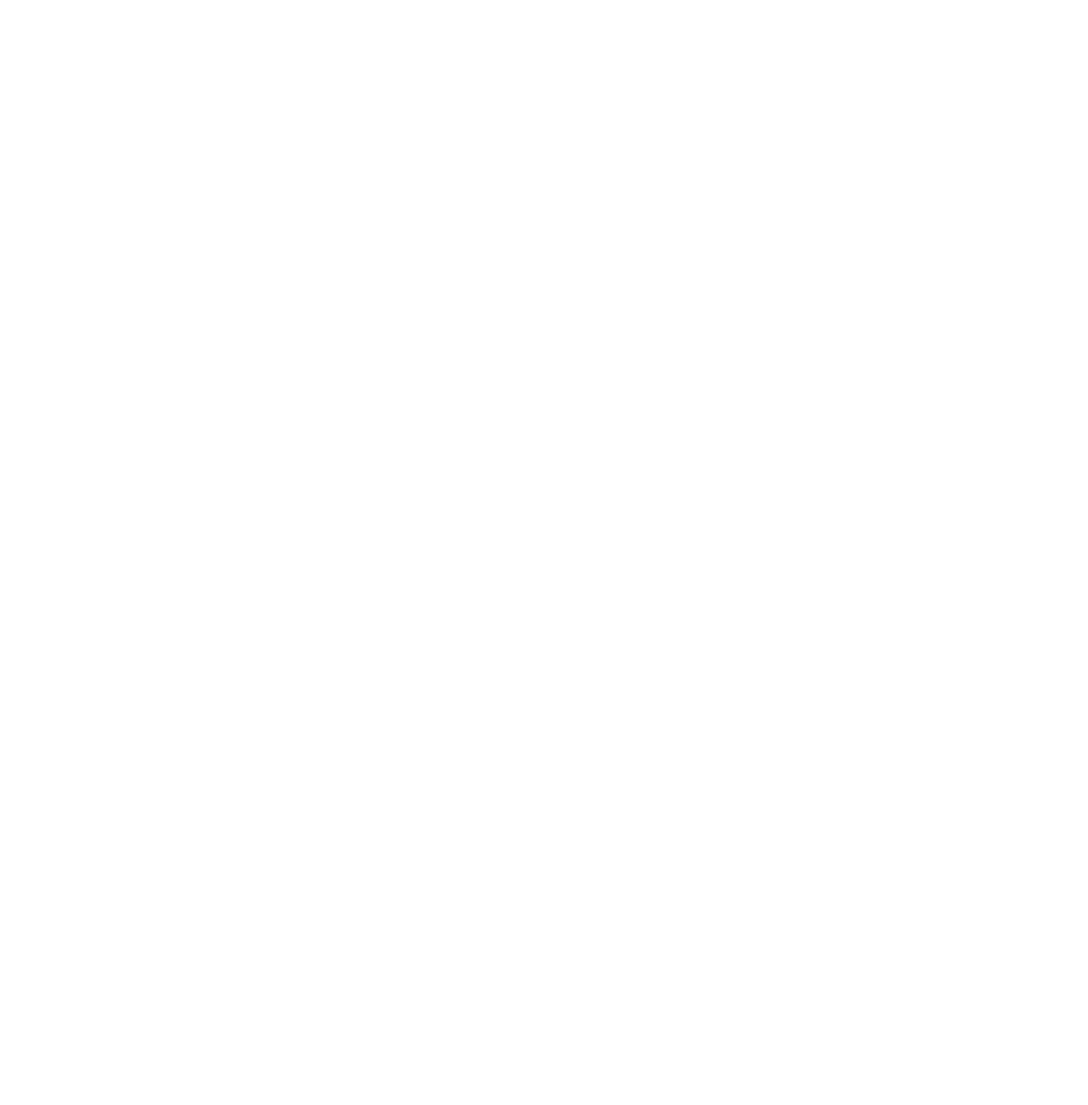
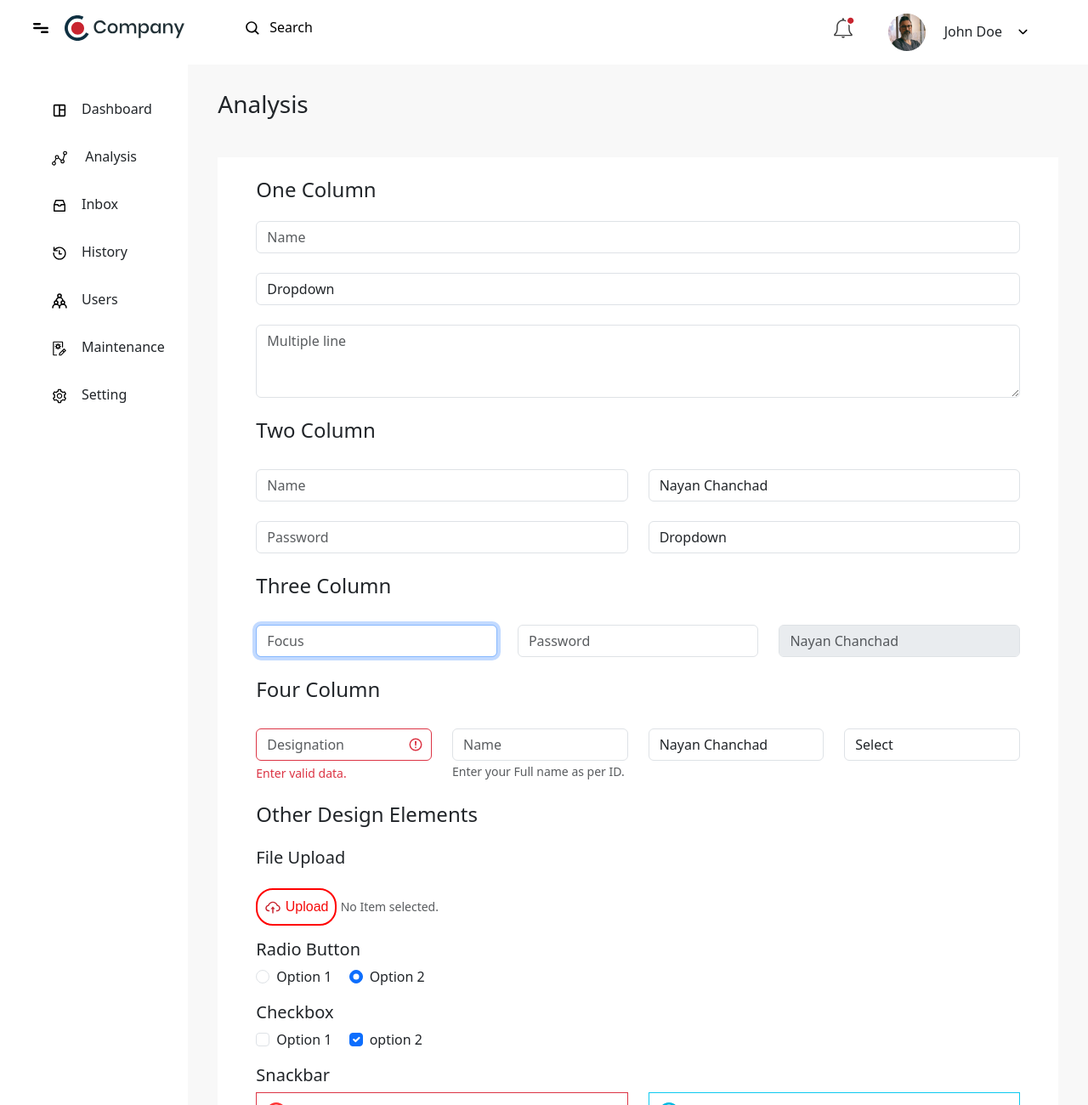
Before and after one commit to Nayan-Chanchad-TS/Html-Assignment, a plain HTML site: page innerpage.html in a window 1280 px wide. Shown: the top 1300 px of the page at 85% size. Before the commit the page ends 800 px from the top, so only its background shows below. Drawn offline with nearby package versions, Linux system fonts and the light colour scheme.

Commit message:
innerpage ctreated

```diff
--- a/css/style.css
+++ b/css/style.css
@@ -120,6 +120,7 @@ section>a:hover{
 }
 .primary{
     background-color: #f8f8f8;
+    padding-bottom: 25px;
     width: 100%;
     height: 100%;
 }
@@ -172,4 +173,32 @@ section>a:hover{
     /* height: 50px;
     width: 100px; */
     border-radius: 10px;
-  }
+}
+.main_form_margin{
+    background-color:#FFFFFF;
+    margin: 35px;
+}
+.uploadButton>label{
+    display: inline-block;
+    background-color:#FFFFFF;
+    color: rgb(245, 10, 10);
+    padding: 0.5rem;
+    font-family: sans-serif;
+    border: 2px solid red;
+    border-radius: 20px;
+    cursor: pointer;
+    margin-top: 1rem;
+}
+.radioColor:checked{
+    background-color: red;
+}
+.snackBar{
+    background-color: #FFFFFF;
+    color: red;
+    border-color: red;
+}
+
+ul>li>a:hover{
+    color: red;
+    text-decoration: underline;
+}
--- a/innerpage.html
+++ b/innerpage.html
@@ -0,0 +1,328 @@
+<!DOCTYPE html>
+<html lang="en">
+<head>
+    <meta charset="UTF-8">
+    <meta name="viewport" content="width=device-width, initial-scale=1.0">
+    <link rel="stylesheet" href="./css/style.css" />
+    <link href="https://fonts.googleapis.com/css?family=Roboto" rel="stylesheet">
+    <link href="https://cdn.jsdelivr.net/npm/bootstrap@5.3.2/dist/css/bootstrap.min.css" rel="stylesheet" integrity="sha384-T3c6CoIi6uLrA9TneNEoa7RxnatzjcDSCmG1MXxSR1GAsXEV/Dwwykc2MPK8M2HN" crossorigin="anonymous">
+    <script src="https://cdn.jsdelivr.net/npm/bootstrap@5.3.2/dist/js/bootstrap.bundle.min.js" integrity="sha384-C6RzsynM9kWDrMNeT87bh95OGNyZPhcTNXj1NW7RuBCsyN/o0jlpcV8Qyq46cDfL" crossorigin="anonymous"></script>
+    <script src="https://kit.fontawesome.com/9f3bfff27f.js" crossorigin="anonymous"></script>
+    <title>Analysis</title>
+</head>
+<body>
+    <div class="dashboard">
+        <div class="blocks py-2">
+            <nav class="navbar navbar-expand-lg navbar-light">
+                <div class="container-fluid">
+
+                    <!-- Navbar Toggler for mobile view -->
+                    <button class="navbar-toggler" type="button" data-bs-toggle="collapse" data-bs-target="#navbarNav"
+                            aria-controls="navbarNav" aria-expanded="false" aria-label="Toggle navigation">
+                        <span class="navbar-toggler-icon"></span>
+                    </button>
+
+                    <div class="collapse navbar-collapse" id="navbarNav">
+
+                        <div class="row w-100 ">
+
+                            <!-- First set of items - left side -->
+                            <div class="col-lg-6 col-ms-12 col-sm-12 d-flex">
+                                <div class="ms-4">
+                                    <a class="navbar-brand" href="#">
+                                        <img src="/images/menu-bar.svg" alt="">
+                                    </a>
+                                </div>
+                                <div class="">
+                                    <a class="navbar-brand" href="#">
+                                        <img src="/images/header-logo.svg" alt="">
+                                    </a>
+                                </div>
+                                <div class="ms-5">
+                                    <a class="navbar-brand" href="#">
+                                        <img src="/images/search-icon.svg" alt="" width="30" height="20">
+                                        <span class="fs-6">Search</span>
+                                    </a>
+                                </div>
+                            </div>
+
+                            <!-- Second set of items - right side -->
+                            <div class="col-lg-6 col-ms-4 d-flex justify-content-end">
+                                <div class="">
+                                    <a class="navbar-brand" href="#">
+                                        <img src="/images/notification-icon.svg" alt="">
+                                    </a>
+                                </div>
+                                <div class="ms-4">
+                                    <a class="navbar-brand" href="#">
+                                        <img src="/images/profile.png" alt="">
+                                    </a>
+                                    <span>John Doe</span>
+                                </div>
+                                <div class="ms-3 me-3 mt-1">
+                                    <a class="navbar-brand" href="#">
+                                        <img src="/images/downward-arrow.svg" alt="">
+                                    </a>
+                                </div>
+                            </div>
+
+                        </div>
+                    </div>
+                </div>
+            </nav>
+        </div>
+        <div class="row">
+            <div class="blocks col-2 ps-4" id="sidebar">
+                <section>
+                    <nav
+                    id="sidebarMenu"
+                    class="collapse d-lg-block sidebar collapse bg-white"
+                    >
+                        <div class="position-sticky">
+                            <div class="list-group-flush mx-5 mt-4">
+                                <a
+                                    href="#"
+                                    class="list-group-item list-group-item-action py-3 "
+                                    aria-current="true"
+                                    >
+                                <img src="/images/dashboard-default.svg" alt="" class="me-3" height="20px" width="20px"><span>Dashboard</span>
+                                </a>
+                                <a
+                                    href="#"
+                                    class="list-group-item list-group-item-action py-3  "
+                                    >
+                                    <img src="/images/graph-default.svg" alt="" class="me-3" height="20px" width="20px">
+                                    <span>Analysis</span>
+                                </a>
+                                <a
+                                    href="#"
+                                    class="list-group-item list-group-item-action py-3 "
+                                    ><img src="/images/inbox-default.svg" alt="" class="me-3" height="20px" width="20px"><span>Inbox</span></a
+                                >
+                                <a
+                                    href="#"
+                                    class="list-group-item list-group-item-action py-3 "
+                                    ><img src="/images/clock-default.svg" alt="" class="me-3" height="20px" width="20px"><span>History</span></a
+                                >
+                                <a
+                                    href="#"
+                                    class="list-group-item list-group-item-action py-3 "
+                                    >
+                                    <img src="/images/user-default.svg" alt="" class="me-3" height="20px" width="20px"><span>Users</span>
+                                </a>
+                                <a
+                                    href="#"
+                                    class="list-group-item list-group-item-action py-3 "
+                                    ><img src="/images/maintenance-default.svg" alt="" class="me-3" height="20px" width="20px"><span>Maintenance</span></a
+                                >
+                                <a
+                                    href="#"
+                                    class="list-group-item list-group-item-action py-3 "
+                                    ><img src="/images/setting-default.svg" alt="" class="me-3" height="20px" width="20px"><span>Setting</span></a
+                                >
+                            </div>
+                        </div>
+                    </nav>
+                </section>
+            </div>
+            <div class="blocks col-10 ps-3 ">
+                <aside>
+                    <div class="primary">
+                        <div class=" ">
+                            <h3 class="dash-margin">Analysis</h3>
+                        </div>
+                        <div class="main_form_margin">
+                        <form>
+                            <div class="stage">
+
+                                <h4 class="pt-4">One Column</h4>
+                            <div class="form-group">
+                              <input type="text" class="form-control" id="exampleFormControlInput1" placeholder="Name">
+                            </div>
+                            <div class="form-group">
+                              <select class="form-control" id="exampleFormControlSelect1" >
+                                <option hidden>Dropdown</option>
+                                <option>1</option>
+                                <option>2</option>
+                                <option>3</option>
+                                <option>4</option>
+                                <option>5</option>
+                              </select>
+                            </div>
+                            <div class="form-group">
+                              <textarea class="form-control" id="exampleFormControlTextarea1" rows="3" placeholder="Multiple line"></textarea>
+                            </div>
+
+                            <h4 class="pt-4">Two Column</h4>
+                            <div class="row">
+                                <div class="form-group col-md-6">
+                                  <input type="text" class="form-control" id="exampleFormControlInput1" placeholder="Name">
+                                </div>
+                                <div class="form-group col-md-6">
+                                  <input type="text" class="form-control" id="exampleFormControlInput1" placeholder="Username" value="Nayan Chanchad">
+                                </div>
+                            </div>
+                            <div class="row">
+                                <div class="form-group col-md-6">
+                                  <input type="password" class="form-control" id="inputPassword4" placeholder="Password">
+                                </div>
+                                <div class="form-group col-md-6">
+                                    <select class="form-control" id="exampleFormControlSelect1" >
+                                      <option hidden>Dropdown</option>
+                                      <option>1</option>
+                                      <option>2</option>
+                                      <option>3</option>
+                                      <option>4</option>
+                                      <option>5</option>
+                                    </select>
+                                  </div>
+                            </div>
+
+                            <h4 class="pt-4">Three Column</h4>
+                            <div class="row">
+                                <div class="form-group col-md-4">
+                                  <input type="text" class="form-control" id="focusedInput"  autofocus="autofocus" placeholder="Focus">
+                                </div>
+                                <div class="form-group col-md-4">
+                                  <input type="password" class="form-control" id="inputPassword4" placeholder="Password">
+                                </div>
+                                <div class="form-group col-md-4">
+                                    <input type="text" id="disabledTextInput" class="form-control" placeholder="Nayan Chanchad" disabled>
+                                </div>
+                            </div>
+
+                            <h4 class="pt-4">Four Column</h4>
+                            <div class="row">
+                                <div class="form-group col-md-3">
+                                  <input type="text" class="form-control is-invalid" id="exampleFormControlInput1" placeholder="Designation">
+                                  <div class="invalid-feedback">
+                                    Enter valid data.
+                                  </div>
+                                </div>
+                                <div class="form-group col-md-3">
+                                    <input type="text" class="form-control" id="exampleFormControlInput1" placeholder="Name" aria-describedby="nameBlockHelp">
+                                    <small id="nameBlockHelp" class="form-text text-muted">
+                                        Enter your Full name as per ID.
+                                    </small>
+                                </div>
+                                <div class="form-group col-md-3">
+                                  <input type="text" class="form-control" id="exampleFormControlInput1" placeholder="Username" value="Nayan Chanchad">
+                                </div>
+                                <div class="form-group col-md-3">
+                                    <select class="form-control" id="exampleFormControlSelect1" >
+                                      <option hidden>Select</option>
+                                      <option>1</option>
+                                      <option>2</option>
+                                      <option>3</option>
+                                      <option>4</option>
+                                      <option>5</option>
+                                    </select>
+                                  </div>
+                            </div>
+
+                            <h4 class="pt-4">Other Design Elements</h4>
+                            <h5 class="pt-3">File Upload</h5>
+                            <div class="form-group uploadButton">
+                                <input type="file" id="upload" aria-describedby="buttonBlockHelp" hidden/>
+
+                                <label for="upload">
+                                    <span> <img src="/images/cloud-upload-icon.svg" alt="">
+                                    </span>
+                                Upload
+                                </label>
+                                <small id="buttonBlockHelp" class="text-muted">
+                                    No Item selected.
+                                </small>
+                            </div>
+
+                            <h5 class="pt-3">Radio Button</h5>
+                            <div class="form-check form-check-inline">
+                                <input class="form-check-input radioColor" type="radio" name="inlineRadioOptions" id="specifyColor" value="option1" >
+                                <label class="form-check-label" for="specifyColor">Option 1</label>
+                              </div>
+                              <div class="form-check form-check-inline ">
+                                <input class="form-check-input " type="radio" name="inlineRadioOptions" id="inlineRadio2" value="option2" checked>
+                                <label class="form-check-label" for="inlineRadio2">Option 2</label>
+                              </div>
+
+                            <h5 class="pt-3">Checkbox</h5>
+                            <div class="form-check form-check-inline">
+                                <input class="form-check-input" type="checkbox" id="inlineCheckbox1" value="option1">
+                                <label class="form-check-label" for="inlineCheckbox1">Option 1</label>
+                              </div>
+                              <div class="form-check form-check-inline">
+                                <input class="form-check-input " type="checkbox" id="inlineCheckbox2" value="option2" checked>
+                                <label class="form-check-label " for="inlineCheckbox2">option 2</label>
+                              </div>
+
+                            <h5 class="pt-3">Snackbar</h5>
+                            <div class="row">
+                                <div class="form-group col-md-6 mb-3">
+                                    <div class="text-danger border border-danger py-2 px-2" role="alert">
+                                    <span>
+                                    <img src="/images/error-icon.svg" alt="" height="30px" width="30px">
+                                    </span>
+                                        This ia a warning message!
+                                    </div>
+                                </div>
+                                <div class="form-group col-md-6">
+                                    <div class="text-info border border-info py-2 px-2" role="alert">
+                                        <span>
+                                            <img src="/images/info-icon.svg" alt="" height="30px" width="30px">
+                                            </span>
+                                        This is a success message!
+                                    </div>
+                                </div>
+                            </div>
+                            <div class="row">
+                                <div class="form-group col-md-6">
+                                    <div class=" text-warning border border-warning py-2 px-2" role="alert">
+                                    <span>
+                                    <img src="/images/warning-icon.svg" alt="" height="30px" width="30px">
+                                    </span>
+                                        This ia a warning message!
+                                    </div>
+                                </div>
+                                <div class="form-group col-md-6">
+                                    <div class="text-success border border-success py-2 px-2" role="alert">
+                                        <span>
+                                            <img src="/images/success-icon.svg" alt="" height="30px" width="30px">
+                                            </span>
+                                        This is a success message!
+                                    </div>
+                                </div>
+                            </div>
+
+                            <h5 class="pt-3">Call to action</h5>
+                            <button type="button" class="btn btn-outline-danger" >Primary</button>
+                            <button type="button" class="btn btn-outline-danger">Secondary</button>
+
+                            <h5 class="pt-3">Tabs</h5>
+                            <ul class="nav nav-tabs " role="tablist">
+                                <li class="nav-item" role="presentation">
+                                  <a class="nav-link active text-black tabDecoration" id="simple-tab-0" data-bs-toggle="tab" href="#simple-tabpanel-0" role="tab" aria-controls="simple-tabpanel-0" aria-selected="true">Tab 1</a>
+                                </li>
+                                <li class="nav-item" role="presentation">
+                                  <a class="nav-link text-black tabDecoration" id="simple-tab-1" data-bs-toggle="tab" href="#simple-tabpanel-1" role="tab" aria-controls="simple-tabpanel-1" aria-selected="false">Tab 2</a>
+                                </li>
+                                <li class="nav-item" role="presentation">
+                                  <a class="nav-link text-black tabDecoration" id="simple-tab-2" data-bs-toggle="tab" href="#simple-tabpanel-2" role="tab" aria-controls="simple-tabpanel-2" aria-selected="false">Tab 3</a>
+                                </li>
+                            </ul>
+                              <div class="tab-content pt-5" id="tab-content">
+                                <div class="tab-pane active" id="simple-tabpanel-0" role="tabpanel" aria-labelledby="simple-tab-0">Tab 1 Lorem ipsum dolor sit amet consectetur, adipisicing elit. Esse sed maiores repudiandae. Iure vitae labore laudantium corrupti earum aliquid, assumenda eius culpa. Doloribus architecto et distinctio quasi tenetur consequatur veniam tempora cum doloremque, aliquam libero eius mollitia nemo fugiat sapiente?</div>
+                                <div class="tab-pane" id="simple-tabpanel-1" role="tabpanel" aria-labelledby="simple-tab-1">Tab 2 Lorem ipsum dolor sit amet, consectetur adipisicing elit. Quos necessitatibus, cupiditate vel temporibus maxime deserunt minus quis, quae debitis minima laboriosam! Illo eligendi itaque tempora vel dolorem nihil error quo, aliquam aperiam dolorum, perferendis animi laudantium iusto maiores consequuntur quidem.</div>
+                                <div class="tab-pane" id="simple-tabpanel-2" role="tabpanel" aria-labelledby="simple-tab-2">Tab 3 Lorem ipsum, dolor sit amet consectetur adipisicing elit. Qui tempora aperiam, saepe quo blanditiis quis accusantium perferendis a assumenda deleniti rem, modi excepturi iusto vitae dolorum non fugiat cum error dignissimos dolores. Porro, dolor ut? Enim illum dolores eum quisquam?</div>
+                              </div>
+
+
+                            </div>
+                          </form>
+                        </div>
+                    </div>
+                </aside>
+            </div>
+        </div>
+    </div>
+</body>
+</html>
```
Also changed, not shown: dashboard.html (+27 -13 lines), js/custom.js (added).
